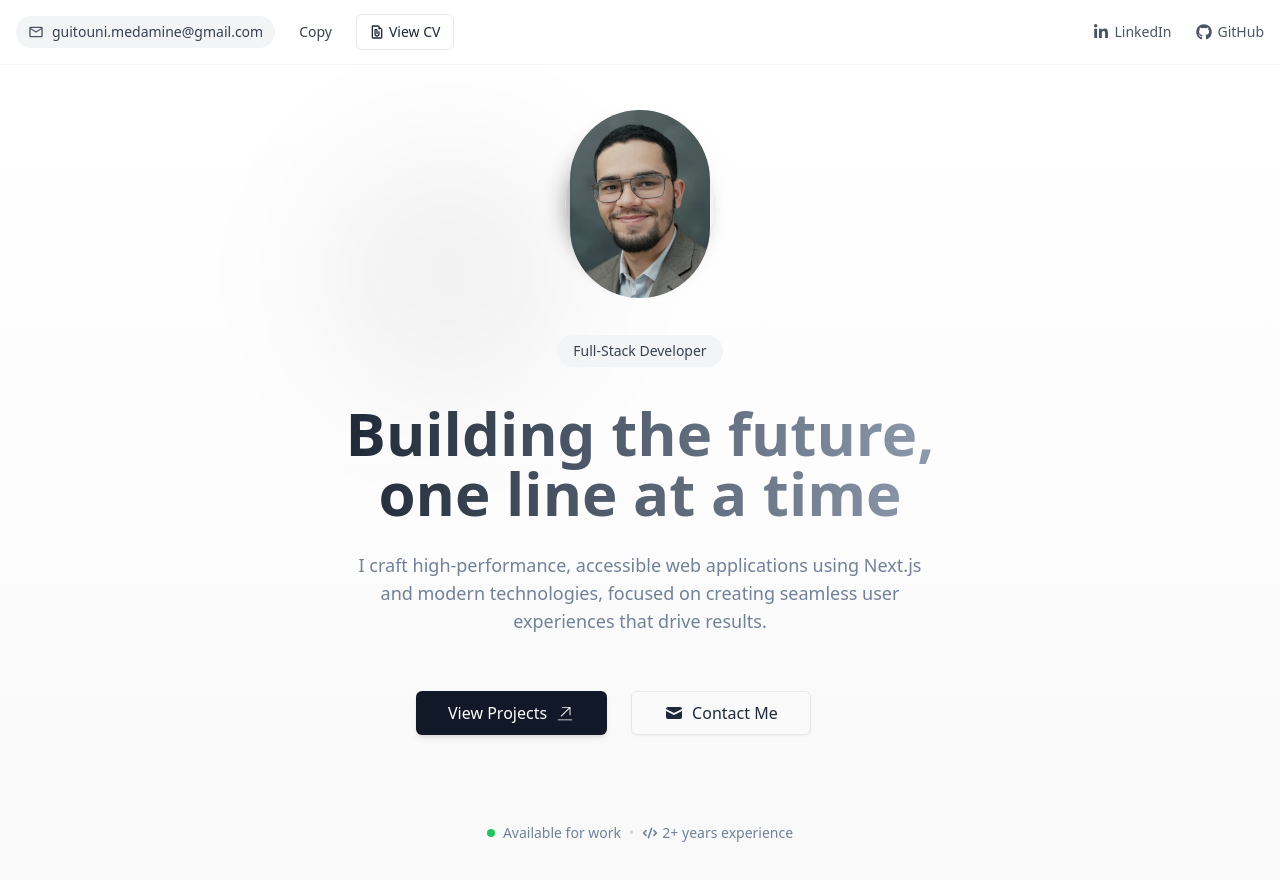
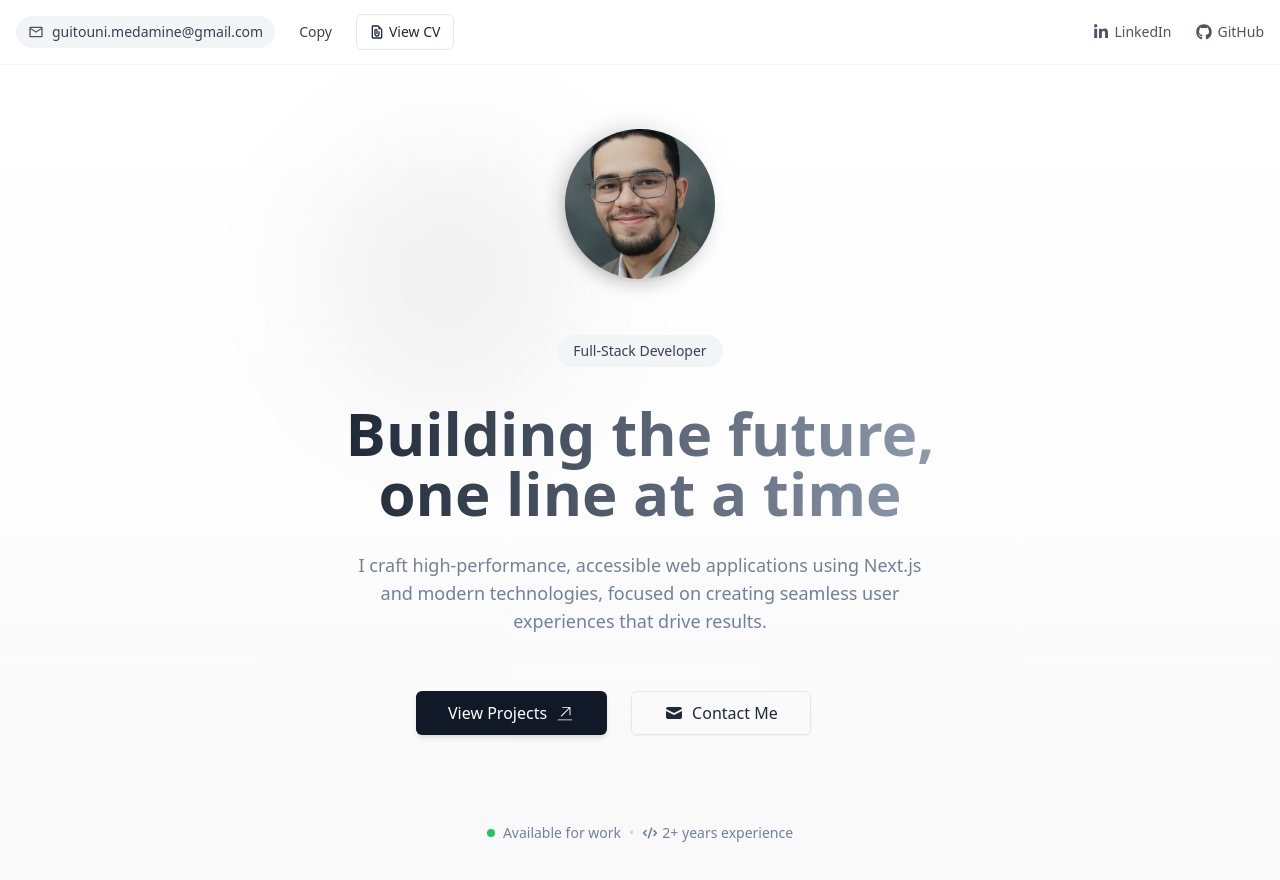
Before and after one commit to AmineGuitouni/portfolio, a Next.js app: page / in a window 1280 px wide. Shown: the top 880 px of the page. Built offline with nearby package versions, Linux system fonts and the light colour scheme.

Commit message:
fix image

```diff
--- a/src/components/home/introductionSection.tsx
+++ b/src/components/home/introductionSection.tsx
@@ -13,12 +13,11 @@ export default function IntroductionSection() {
 
           <div className="relative group">
             <div className="absolute inset-0 size-[150px] bg-gradient-to-r from-primary/30 to-secondary/30 rounded-full blur-md group-hover:blur-lg transition-all duration-500 -z-10"></div>
-            <div className="bg-gradient-to-br from-primary/10 to-secondary/20 rounded-full flex justify-center items-center size-[150px] border border-white/10 shadow-lg">
+            <div className="bg-gradient-to-br from-primary/10 to-secondary/20 rounded-full flex justify-center items-center size-[150px] border border-white/10 shadow-lg overflow-hidden">
               <Image
                 src="/amine_pic.png"
                 alt="Mohamed Amine Guitouni"
-                width={140}
-                height={140}
+                fill
                 className="rounded-full object-cover group-hover:scale-105 transition-transform duration-300"
                 priority
               />
```
